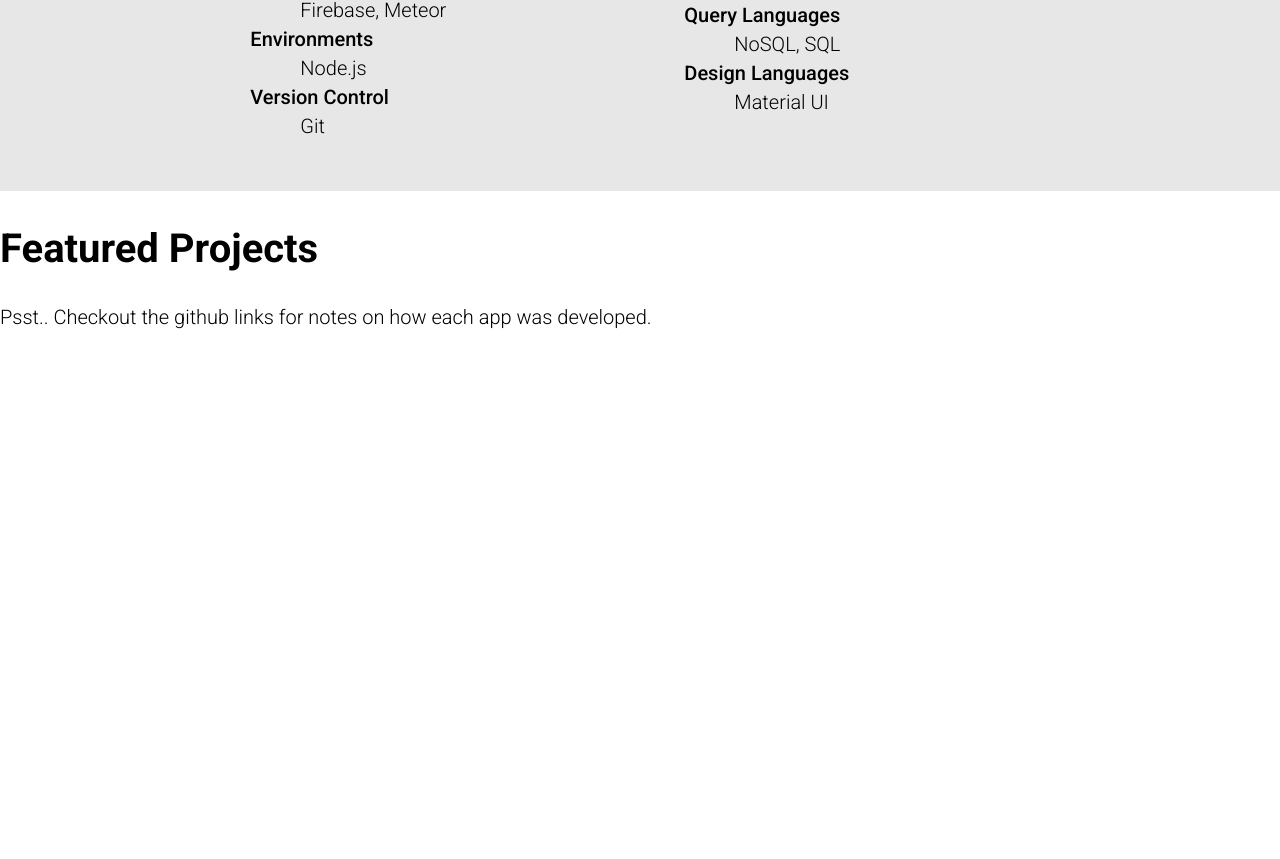
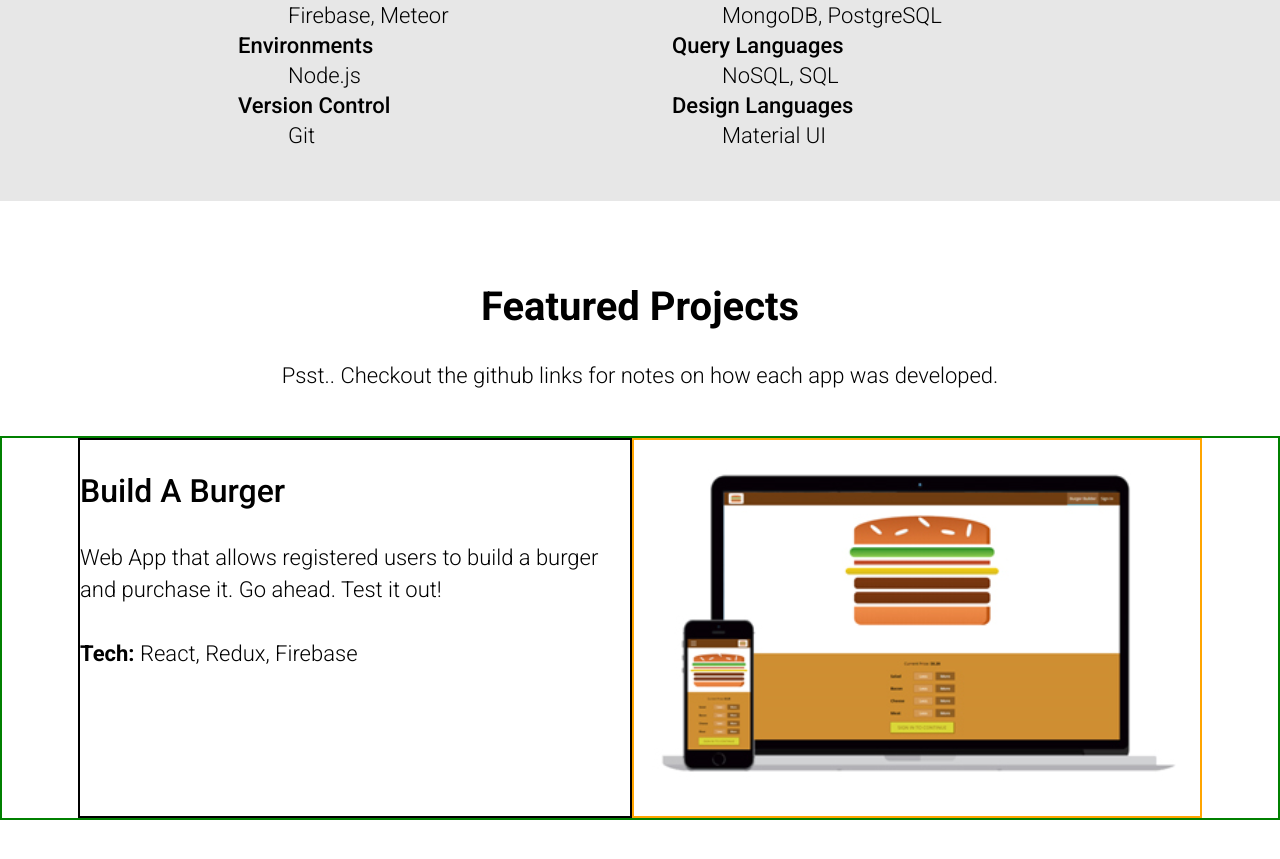
Before and after one commit to Aseelaldallal/portfolio, a React app: page / in a window 1280 px wide. Shown: the part 1151-2010 px from the top of the page. Before the commit the page ends 1500 px from the top, so only its background shows below. Built offline with nearby package versions, Linux system fonts and the light colour scheme.

Commit message:
adjust styling

```diff
--- a/src/components/Featured Projects/FeaturedProjects.css
+++ b/src/components/Featured Projects/FeaturedProjects.css
@@ -0,0 +1,7 @@
+.featuredProjects {
+  width: 100%;
+  padding-top: 3rem;
+  padding-bottom: 3rem;
+  margin: 0 auto;
+  text-align: center;
+}
--- a/src/components/Featured Projects/FeaturedProjects.js
+++ b/src/components/Featured Projects/FeaturedProjects.js
@@ -1,6 +1,12 @@
+// React
 import React from 'react';
+// Components
+import Title from '../UI/Title/Title';
+import Project from '../Project/Project';
+// Images
+import burger from '../../assets/images/projectImages/burger.PNG';
+// Style
 import classes from './FeaturedProjects.css';
-import Title from '../UI/Title/Title';
 
 const FeaturedProjects = () => {
   return (
@@ -9,6 +15,13 @@ const FeaturedProjects = () => {
         title="Featured Projects"
         subheading="Psst.. Checkout the github links for notes on how each app was developed."
       />
+      <Project
+        alignPicRight
+        title="Build A Burger"
+        description="Web App that allows registered users to build a burger and purchase it. Go ahead. Test it out!"
+        tech="React, Redux, Firebase"
+        image="burger"
+      />
     </section>
   );
 };
--- /dev/null
+++ b/src/components/Project/Project.css
@@ -0,0 +1,34 @@
+.project {
+  border: 2px solid green;
+  display: flex;
+  flex-direction: row;
+  justify-content: center;
+  margin-top: 3rem;
+}
+
+.reverse {
+  flex-direction: row-reverse;
+}
+
+.project img {
+  border: 2px solid orange;
+}
+
+.projectDesc {
+  text-align: left;
+  max-width: 550px;
+  border: 2px solid black;
+}
+
+.projectDesc p {
+  line-height: 2rem;
+}
+
+.projectDesc h3 {
+  font-size: 2rem;
+  font-weight: 500;
+}
+
+.projectDesc .tech {
+  margin-top: 2rem;
+}
--- /dev/null
+++ b/src/components/Project/Project.js
@@ -0,0 +1,29 @@
+import React from 'react';
+import classes from './Project.css';
+import Image from '../UI/Image/Image';
+// import burger from '../../assets/images/projectImages/burger.PNG';
+
+const Project = props => {
+  let projectStyle = [];
+  projectStyle.push(classes.project);
+  if (props.alignPicRight) {
+    projectStyle.push(classes.reverse);
+  }
+
+  return (
+    <div className={projectStyle.join(' ')}>
+      <Image image={props.image} />
+
+      <div className={classes.projectDesc}>
+        <h3>{props.title}</h3>
+        <p>{props.description}</p>
+        <p className={classes.tech}>
+          <strong>Tech: </strong>
+          {props.tech}
+        </p>
+      </div>
+    </div>
+  );
+};
+
+export default Project;
--- a/src/index.css
+++ b/src/index.css
@@ -3,5 +3,5 @@ body {
   padding: 0;
   font-family: 'Roboto', sans-serif;
   font-weight: 300;
-  font-size: 20px;
+  font-size: 22px;
 }
```
Also changed, not shown: src/assets/images/projectImages/burger.PNG (added).
